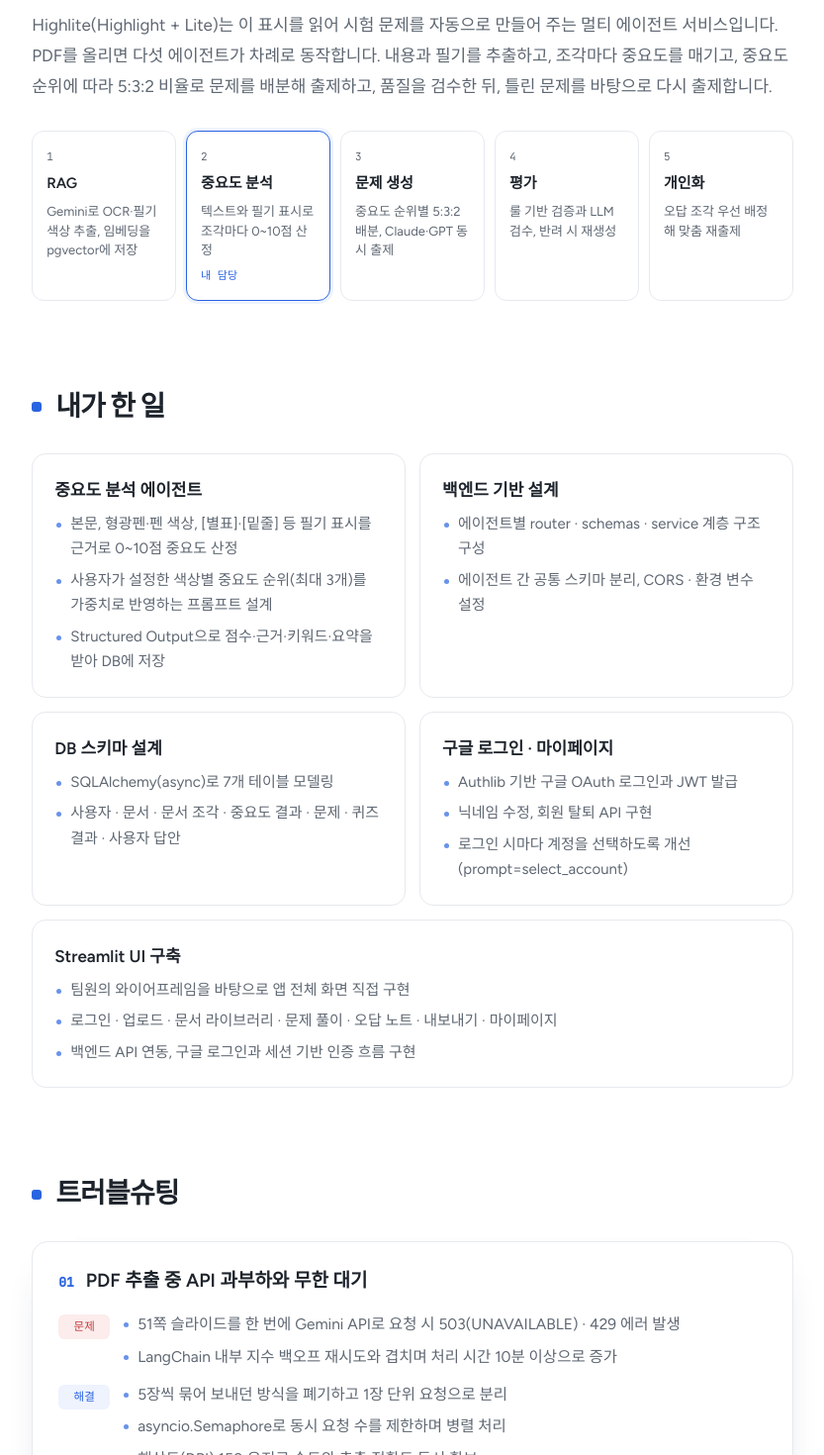
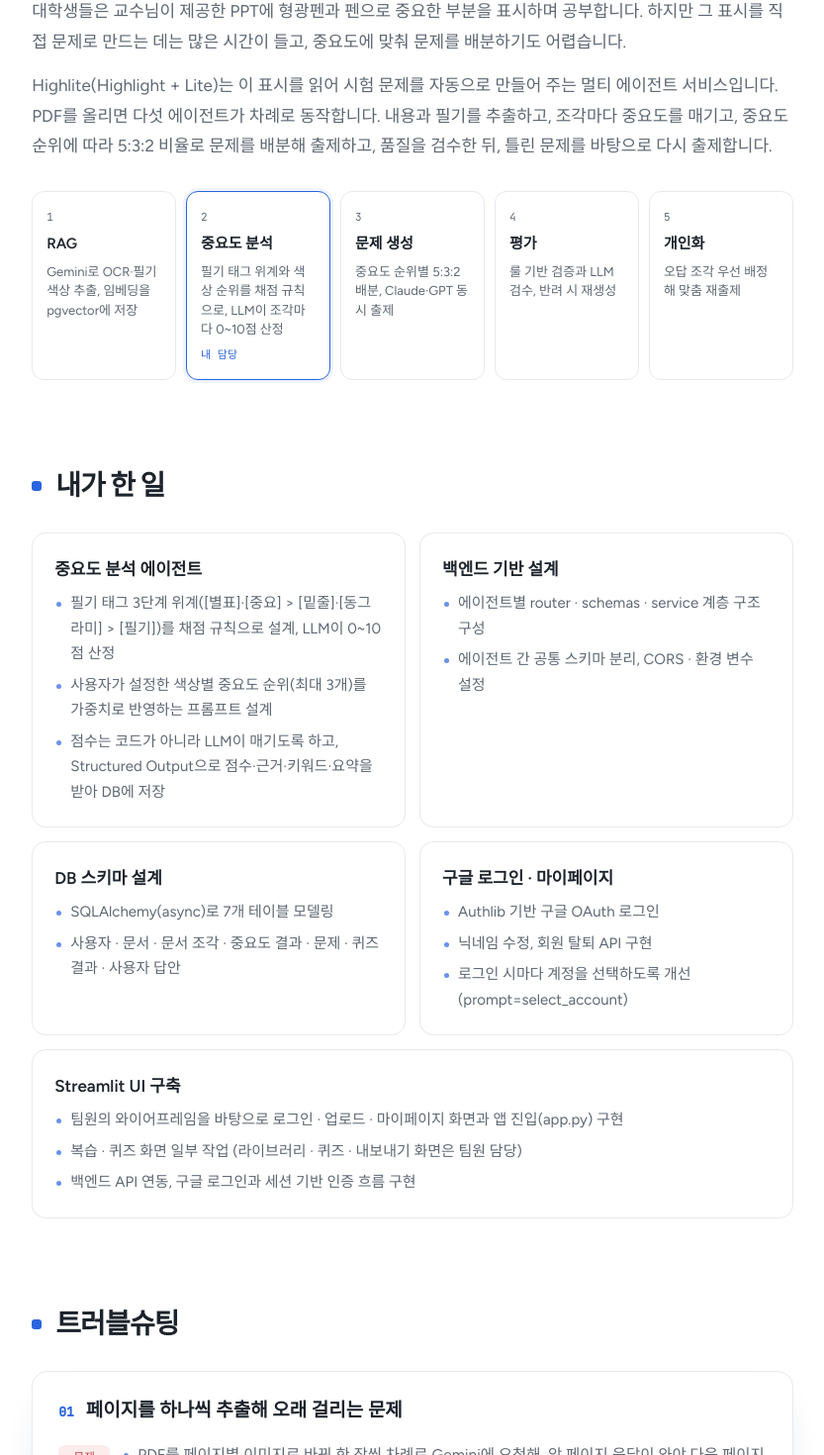
Before and after one commit to yoooooojin/portfolio, a Next.js app: page /projects/highlite in a window 1280 px wide. Shown: the part 1311-2781 px from the top of the page at 99% size, without its empty margins (223-1056 px from the left). Built offline with nearby package versions, Linux system fonts and the light colour scheme; a web font is replaced by a local one.

Commit message:
feat: Shhpoil 프로젝트 설명 및 기능 업데이트

```diff
--- a/src/data/content.ts
+++ b/src/data/content.ts
@@ -145,7 +145,7 @@ export const projects: Project[] = [
     detail: shhpoil,
     name: "Shhpoil",
     description:
-      "내가 본 회차까지만 보여주는 스포일러 판정 에이전트입니다. 유튜브 · X · 넷플릭스에서 안 본 회차 내용만 가려 주는 크롬 확장으로, TRILLION AGENT AI HACKATHON 2026 Track 1 우승작입니다.",
+      "내가 본 회차까지만 보여주는 스포일러 판정 에이전트입니다. 유튜브 · X에서 안 본 회차 내용만 가려 주는 크롬 확장으로, TRILLION AGENT AI HACKATHON 2026 Track 1 우승작입니다.",
     role: "관찰 · 행동 · 학습 에이전트 · 크롬 확장",
     tech: ["JavaScript", "Chrome MV3", "Python", "Zoro-1"],
     repo: "https://github.com/yoooooojin/shhpoil",
--- a/src/data/details/highlite.ts
+++ b/src/data/details/highlite.ts
@@ -51,7 +51,7 @@ const highlite: ProjectDetail = {
     },
     {
       name: "중요도 분석",
-      desc: "텍스트와 필기 표시로 조각마다 0~10점 산정",
+      desc: "필기 태그 위계와 색상 순위를 채점 규칙으로, LLM이 조각마다 0~10점 산정",
       mine: true,
     },
     {
@@ -66,9 +66,9 @@ const highlite: ProjectDetail = {
     {
       title: "중요도 분석 에이전트",
       points: [
-        "본문, 형광펜·펜 색상, [별표]·[밑줄] 등 필기 표시를 근거로 0~10점 중요도 산정",
+        "필기 태그 3단계 위계([별표]·[중요] > [밑줄]·[동그라미] > [필기])를 채점 규칙으로 설계, LLM이 0~10점 산정",
         "사용자가 설정한 색상별 중요도 순위(최대 3개)를 가중치로 반영하는 프롬프트 설계",
-        "Structured Output으로 점수·근거·키워드·요약을 받아 DB에 저장",
+        "점수는 코드가 아니라 LLM이 매기도록 하고, Structured Output으로 점수·근거·키워드·요약을 받아 DB에 저장",
       ],
     },
     {
@@ -88,7 +88,7 @@ const highlite: ProjectDetail = {
     {
       title: "구글 로그인 · 마이페이지",
       points: [
-        "Authlib 기반 구글 OAuth 로그인과 JWT 발급",
+        "Authlib 기반 구글 OAuth 로그인",
         "닉네임 수정, 회원 탈퇴 API 구현",
         "로그인 시마다 계정을 선택하도록 개선 (prompt=select_account)",
       ],
@@ -96,8 +96,8 @@ const highlite: ProjectDetail = {
     {
       title: "Streamlit UI 구축",
       points: [
-        "팀원의 와이어프레임을 바탕으로 앱 전체 화면 직접 구현",
-        "로그인 · 업로드 · 문서 라이브러리 · 문제 풀이 · 오답 노트 · 내보내기 · 마이페이지",
+        "팀원의 와이어프레임을 바탕으로 로그인 · 업로드 · 마이페이지 화면과 앱 진입(app.py) 구현",
+        "복습 · 퀴즈 화면 일부 작업 (라이브러리 · 퀴즈 · 내보내기 화면은 팀원 담당)",
         "백엔드 API 연동, 구글 로그인과 세션 기반 인증 흐름 구현",
       ],
     },
@@ -105,7 +105,8 @@ const highlite: ProjectDetail = {
 
   result: {
     title: "파이프라인 처리 시간",
-    caption: "51쪽 강의자료 기준 · PDF 추출부터 중요도 분석 완료까지",
+    caption:
+      "51쪽 강의자료 기준 · PDF 추출부터 중요도 분석 완료까지 · 병렬화 이후 팀원의 캐싱 · 모델 전환까지 적용한 결과",
     badge: "약 90% 단축",
     before: { value: "10", unit: "분+", minutes: 10 },
     after: { value: "1", unit: "분 내외", minutes: 1 },
@@ -114,20 +115,21 @@ const highlite: ProjectDetail = {
       "논블로킹 비동기 호출",
       "결과 수집 후 일괄 저장",
       "타임아웃 · 재시도",
+      "Gemini 캐싱 · Flash 전환 (팀원)",
     ],
   },
 
   troubles: [
     {
-      title: "PDF 추출 중 API 과부하와 무한 대기",
+      title: "페이지를 하나씩 추출해 오래 걸리는 문제",
       problem: [
-        "51쪽 슬라이드를 한 번에 Gemini API로 요청 시 503(UNAVAILABLE) · 429 에러 발생",
-        "LangChain 내부 지수 백오프 재시도와 겹치며 처리 시간 10분 이상으로 증가",
+        "PDF를 페이지별 이미지로 바꿔 한 장씩 차례로 Gemini에 요청해, 앞 페이지 응답이 와야 다음 페이지를 요청함",
+        "51쪽 강의자료면 51번의 응답을 순서대로 기다려야 함",
       ],
       solution: [
-        "5장씩 묶어 보내던 방식을 폐기하고 1장 단위 요청으로 분리",
-        "asyncio.Semaphore로 동시 요청 수를 제한하며 병렬 처리",
-        "해상도(DPI) 150 유지로 속도와 추출 정확도 동시 확보",
+        "페이지 요청을 asyncio.gather로 동시에 보내고, asyncio.Semaphore로 동시 요청 수를 제한",
+        "이미지 해상도를 200에서 150 DPI로 낮춰 요청 크기를 줄임",
+        "이후 팀원이 API 과부하(503 · 429)에 대비해 동시 요청 수를 25개로 줄이고, Pro 모델이 막히면 Flash로 전환하도록 보완",
       ],
       code: `semaphore = asyncio.Semaphore(50)
 
@@ -179,7 +181,7 @@ await session.commit()`,
       ],
       solution: [
         "asyncio.wait_for로 요청별 20초 타임아웃 적용 (Fail-Fast)",
-        "최대 3회 재시도, 통신 에러는 5초 · 10초로 대기 시간을 늘려 재시도",
+        "총 3번까지 시도, 타임아웃이면 바로 다시 시도하고 그 외 통신 에러는 5초 · 10초로 대기 시간을 늘려 재시도",
         "최종 실패 청크는 0점 기본값으로 처리해 전체 흐름 유지",
       ],
       code: `for attempt in range(MAX_RETRIES):
@@ -193,17 +195,6 @@ await session.commit()`,
 
 if not response:
     response = ImportanceResponse(score=0.0, reasoning="API 분석 실패", ...)`,
-    },
-    {
-      title: "대량 Structured Output 요청 시 잦은 타임아웃",
-      problem: [
-        "청크마다 JSON 구조화 응답이 필요한 중요도 분석에서 Gemini의 동시 요청 타임아웃 빈발",
-      ],
-      solution: [
-        "JSON 생성 안정성이 높은 OpenAI gpt-4o-mini로 모델 교체",
-        "동시 처리량 확대",
-      ],
-      result: ["120개 이상의 청크 중요도 분석을 수십 초 내 완료"],
     },
   ],
 
--- a/src/data/details/shhpoil.ts
+++ b/src/data/details/shhpoil.ts
@@ -32,7 +32,7 @@ const shhpoil: ProjectDetail = {
 
   overview: [
     "예능이나 드라마를 아직 다 못 봤는데 유튜브 클립의 댓글이나 추천 영상 제목을 보면 결과가 그대로 드러나는 일이 많습니다. 기존 스포일러 차단 확장은 키워드 방식이라 출연자 이름만 나와도 평범한 감상까지 가리고, 돌려 말한 스포는 놓치며, 내가 이미 본 회차의 이야기인지도 구분하지 못합니다.",
-    "쉿스포는 글마다 '이 글이 내가 아직 안 본 회차의 사건을 말하는가'를 판단해, 감상은 그대로 두고 안 본 회차 내용만 가리는 크롬 확장 에이전트입니다. 판단은 Trillion Labs의 Zoro-1 모델이 맡고, 에이전트는 화면에서 글을 모으고, 판정 결과에 따라 가리고, 사용자의 반응에서 배웁니다. 유튜브 · X · 넷플릭스에서 동작합니다.",
+    "쉿스포는 글마다 '이 글이 내가 아직 안 본 회차의 사건을 말하는가'를 판단해, 감상은 그대로 두고 안 본 회차 내용만 가리는 크롬 확장 에이전트입니다. 판단은 Trillion Labs의 Zoro-1 모델이 맡고, 에이전트는 화면에서 글을 모으고, 판정 결과에 따라 가리고, 사용자의 반응에서 배웁니다. 유튜브와 X에서 글을 가리고, 넷플릭스에서는 시청한 회차를 알아채 본 회차를 갱신하도록 제안합니다.",
   ],
 
   flow: [
@@ -63,8 +63,8 @@ const shhpoil: ProjectDetail = {
       points: [
         "화면에 보이는 글부터 모아 최대 20개씩 묶어 판단 엔진에 요청, 스크롤로 새 글이 오면 이어서 요청",
         "답글은 원댓글과, 쇼츠 댓글은 쇼츠 제목과 함께 보내 문맥까지 판단하게 함",
-        "유튜브 · X · 넷플릭스를 사이트별 어댑터로 분리해, 사이트를 추가할 때 어댑터 하나만 작성",
-        "넷플릭스에서 같은 작품의 회차를 90% 넘게 보면 본 회차를 바꿀지 먼저 물어봄",
+        "유튜브 · X를 사이트별 어댑터로 분리해, X도 어댑터 하나를 추가하는 것으로 지원",
+        "넷플릭스는 별도 스크립트로 시청 회차를 감지해, 같은 작품의 회차를 90% 넘게 보면 본 회차를 바꿀지 먼저 물어봄",
       ],
     },
     {
```
Also changed, not shown: src/data/details/swapclass.ts (+4 -4 lines).
